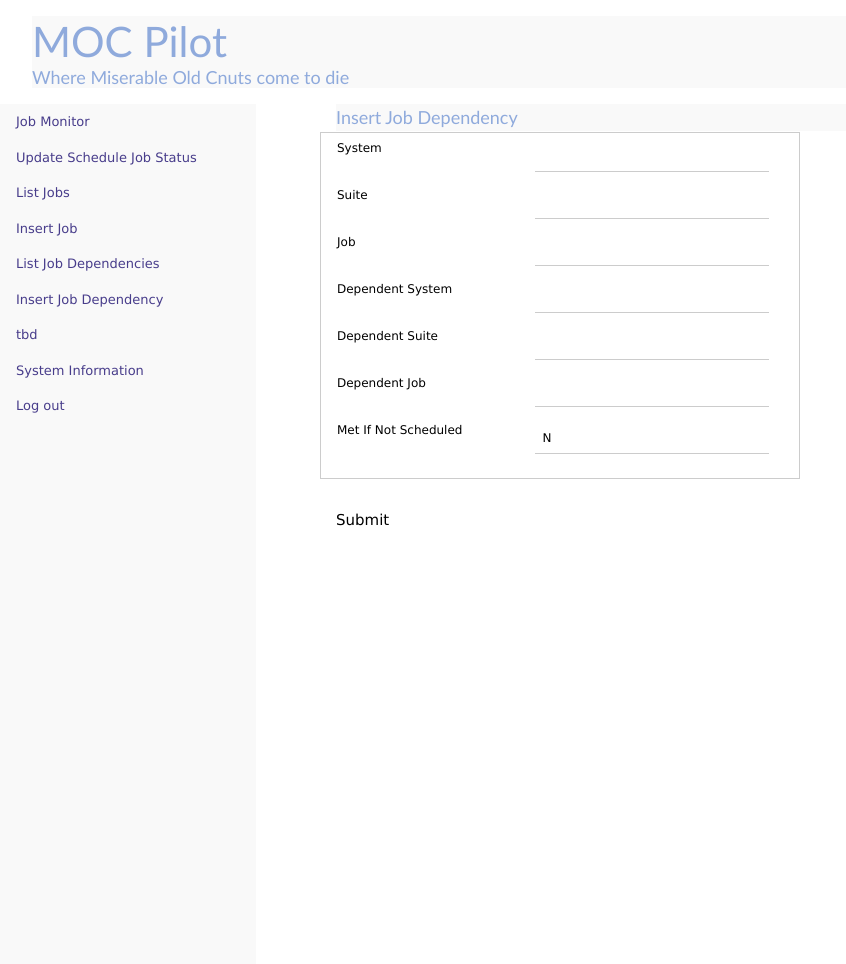
After one commit to gruara/MOCPilot, a PHP site: page /library/insert_job_dependency.php in a window 1280 px wide. The commit adds this page. Shown: the whole page, without its empty margins (0-846 px from the left). Run offline with PHP 8.4, Linux system fonts and the light colour scheme; some libraries are stand-ins or nearby versions.

Commit message:
Version 1.7
Additional web site functionality , changes to web services and improvements

```diff
--- a/MOCP/library/functions.inc.php
+++ b/MOCP/library/functions.inc.php
@@ -287,4 +287,31 @@ return $response;
 
 curl_close($curl);
 }
+function insert_job_dependency ($payload) {
+
+  $curl = curl_init();
+
+  curl_setopt_array($curl, array(
+    CURLOPT_URL => 'http://192.168.68.133:80/api/v1.0/MOCPilot/job_dependency',
+    CURLOPT_RETURNTRANSFER => true,
+    CURLOPT_ENCODING => '',
+    CURLOPT_MAXREDIRS => 10,
+    CURLOPT_TIMEOUT => 0,
+    CURLOPT_FOLLOWLOCATION => true,
+    CURLOPT_HTTP_VERSION => CURL_HTTP_VERSION_1_1,
+    CURLOPT_CUSTOMREQUEST => 'POST',
+    CURLOPT_POSTFIELDS => $payload,
+    CURLOPT_HTTPHEADER => array(
+      'user: ' . $_SESSION['user_id'],
+    'token: ' . $_SESSION['token'],
+    'Content-Type: application/json'
+    ),
+  ));
+
+  $response = curl_exec($curl);
+
+  return $response;
+
+  curl_close($curl);
+  }
 ?>
--- a/MOCP/library/get_schedule_data.php
+++ b/MOCP/library/get_schedule_data.php
@@ -23,7 +23,7 @@ error_reporting(E_ALL);
 	} else {
 		foreach ($reply as $job) {
 			if ($job['status'] == 'RS') {
-				$color = "style='color:green;font-weight:bold'"; }
+				$color = "style='color:orange;font-weight:bold'"; }
 			elseif ($job['status'] == 'RE') {
 				$color = "style='color:red;font-weight:bold'"; }
 			else {
--- /dev/null
+++ b/MOCP/library/insert_job_dependency.php
@@ -0,0 +1,175 @@
+<?php
+session_start();
+ini_set('display_errors', 1);
+ini_set('display_startup_errors', 1);
+error_reporting(E_ALL);
+?>
+<html>
+
+<?php include $_SERVER['DOCUMENT_ROOT'] . '/MOCP/templates/heading.inc.php' ?>
+<?php include $_SERVER['DOCUMENT_ROOT'] . '/MOCP/library/functions.inc.php';?>
+
+
+
+
+
+<div class="w3-sidebar w3-bar-block mocpMenu" style="width:20%">
+<?php include $_SERVER['DOCUMENT_ROOT'] . '/MOCP/library/left_menu.inc.php' ?>
+</div>
+
+<div style="margin-left:25%">
+
+<div>
+
+</div>
+<div>
+<?php
+$system='';
+$suite='';
+$job='';
+$dep_system='';
+$dep_suite='';
+$dep_job='';
+$met_if_not_scheduled='N';
+$error1='';
+$error2='';
+$error3='';
+$error4='';
+$error5='';
+$error6='';
+$error7='';
+
+
+$errormessage='';
+$errors=false;
+
+if ($_SERVER["REQUEST_METHOD"] == "POST") {
+    if (empty($_POST['sys'])) {
+
+		$error1="Field must be supplied!";
+		$errors = true;
+	} else {
+		$system = strtoupper(($_POST["sys"]));
+
+    }
+    if (empty($_POST['suite'])) {
+
+		$error2="Field must be supplied!";
+		$errors = true;
+	} else {
+		$suite = strtoupper(($_POST["suite"]));
+
+    }
+    if (empty($_POST['job'])) {
+
+		$error3="Field must be supplied!";
+		$errors = true;
+	} else {
+		$job = strtoupper(($_POST["job"]));
+
+    }
+	if (empty($_POST['dep_sys'])) {
+
+		$error4="Field must be supplied!";
+		$errors = true;
+	} else {
+		$dep_system = strtoupper(($_POST["dep_sys"]));
+
+    }
+    if (empty($_POST['dep_suite'])) {
+
+		$error5="Field must be supplied!";
+		$errors = true;
+	} else {
+		$dep_suite = strtoupper(($_POST["dep_suite"]));
+
+    }
+    if (empty($_POST['dep_job'])) {
+
+		$error6="Field must be supplied!";
+		$errors = true;
+	} else {
+		$dep_job = strtoupper(($_POST["dep_job"]));
+
+    }
+    if (empty($_POST['met_if_not_scheduled'])) {
+
+		$error4="Field must be supplied!";
+		$errors = true;
+	} else {
+		$met_if_not_scheduled = ($_POST["met_if_not_scheduled"]);
+
+    }
+
+    if (! $errors ) {
+		$errormessage = "Status updated";
+        $payload = "[{ \"system\" : \"{$system }\",
+					  \"suite\" : \"{$suite}\",
+					  \"job\" : \"{$job}\",
+					  \"dep_system\" : \"{$dep_system }\",
+					  \"dep_suite\" : \"{$dep_suite}\",
+					  \"dep_job\" : \"{$dep_job}\",
+					  \"met_if_not_scheduled\" : \"{$met_if_not_scheduled}\"
+					  }]";
+        $response = insert_job_dependency($payload);
+	    $reply=json_decode($response,true);
+
+ // TODO Standardise response handling from web services
+
+		if ($reply['http_reply']['http_code'] == 200) {
+			$errormessage = "Job inserted";
+		} else {
+			$errormessage = "Insert failed";
+		}
+	}
+}
+?>
+<div class="w3-container w3-center "> <h2><?php echo 'Insert Job Dependency';?></h2> </div>
+<form method="post" action="<?php echo htmlspecialchars($_SERVER["PHP_SELF"]);?>">
+  <table class="w3-table  w3-border w3-container w3-center w3-left-align w3-small" style="width:50%">
+    <tr>
+	</tr>
+	<tr>
+		<td><label>System</label></td>
+		<td><input type="text" style="text-transform:uppercase" class="w3-input " maxlength="10"id="system" name="sys" value="<?php echo $system?>"></td>
+		<td><span class="error"> <?php echo $error1;?></span></td>
+	</tr>
+	<tr>
+		<td><label>Suite</label></td>
+		<td><input type="text" style="text-transform:uppercase" class="w3-input " maxlength="10" id="suite" name="suite" value="<?php echo $suite?>"></td>
+		<td><span class="error"> <?php echo $error2;?></span></td>
+	</tr>
+	<tr>
+		<td><label>Job</label></td>
+		<td><input type="number" class="w3-input " maxlength="6" id="job" name="job" value="<?php echo $job?>"></td>
+		<td><span class="error"> <?php echo $error3;?></span></td>
+	</tr>
+	<tr>
+		<td><label>Dependent System</label></td>
+		<td><input type="text" style="text-transform:uppercase" class="w3-input " maxlength="10"id="dep_system" name="dep_sys" value="<?php echo $dep_system?>"></td>
+		<td><span class="error"> <?php echo $error4;?></span></td>
+	</tr>
+	<tr>
+		<td><label>Dependent Suite</label></td>
+		<td><input type="text" style="text-transform:uppercase" class="w3-input " maxlength="10" id="dep_suite" name="dep_suite" value="<?php echo $dep_suite?>"></td>
+		<td><span class="error"> <?php echo $error5;?></span></td>
+	</tr>
+	<tr>
+		<td><label>Dependent Job</label></td>
+		<td><input type="number" class="w3-input " maxlength="6" id="dep_job" name="dep_job" value="<?php echo $dep_job?>"></td>
+		<td><span class="error"> <?php echo $error6;?></span></td>
+	</tr>
+	<tr>
+		<td><label>Met If Not Scheduled</label></td>
+		<td><input type="text"  class="w3-input " maxlength="50"id="met_if_not_scheduled" name="met_if_not_scheduled" value="<?php echo $met_if_not_scheduled?>"></td>
+		<td><span class="error"> <?php echo $error7;?></span></td>
+
+	<tr><td  colspan="2" style="color:red;font-weight:bold"> <?php echo $errormessage?></td></tr>
+  </table>
+    <br><input class="w3-button w3-white w3-round-large w3-medium" type="submit" value="Submit">
+</form>
+</div>
+</div>
+</body>
+
+</html>
--- a/MOCP/library/left_menu.inc.php
+++ b/MOCP/library/left_menu.inc.php
@@ -1,8 +1,9 @@
   <a href="/MOCP/library/frontpage.php" class="w3-bar-item w3-button">Job Monitor</a>
   <a href="/MOCP/library/update_schedule_job_status.php" class="w3-bar-item w3-button">Update Schedule Job Status</a>
   <a href="/MOCP/library/list_jobs.php" class="w3-bar-item w3-button">List Jobs</a>
+  <a href="/MOCP/library/insert_job.php" class="w3-bar-item w3-button">Insert Job</a>
   <a href="/MOCP/library/list_job_dependencies.php" class="w3-bar-item w3-button">List Job Dependencies</a>
-  <a href="/MOCP/library/insert_job.php" class="w3-bar-item w3-button">Insert Job</a>
+  <a href="/MOCP/library/insert_job_dependency.php" class="w3-bar-item w3-button">Insert Job Dependency</a>
   <a href="/MOCP/library/tbd.php" class="w3-bar-item w3-button">tbd</a>
   <a href="/MOCP/library/system_information.php" class="w3-bar-item w3-button">System Information</a>
   <a href="/MOCP/library/signon.php" class="w3-bar-item w3-button " >Log out</a>
```
Also changed, not shown: 5 other files.
